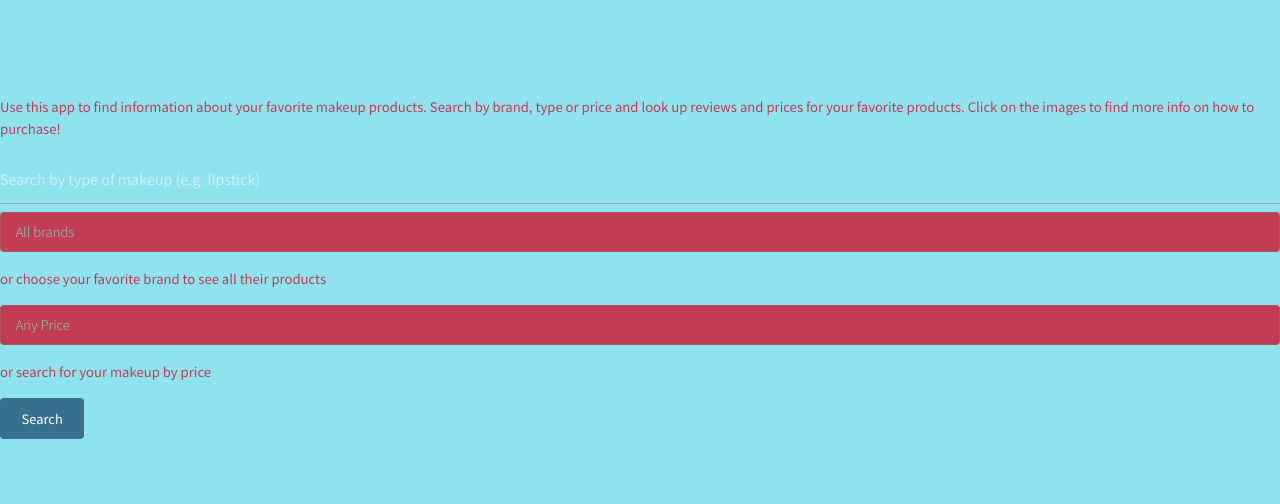
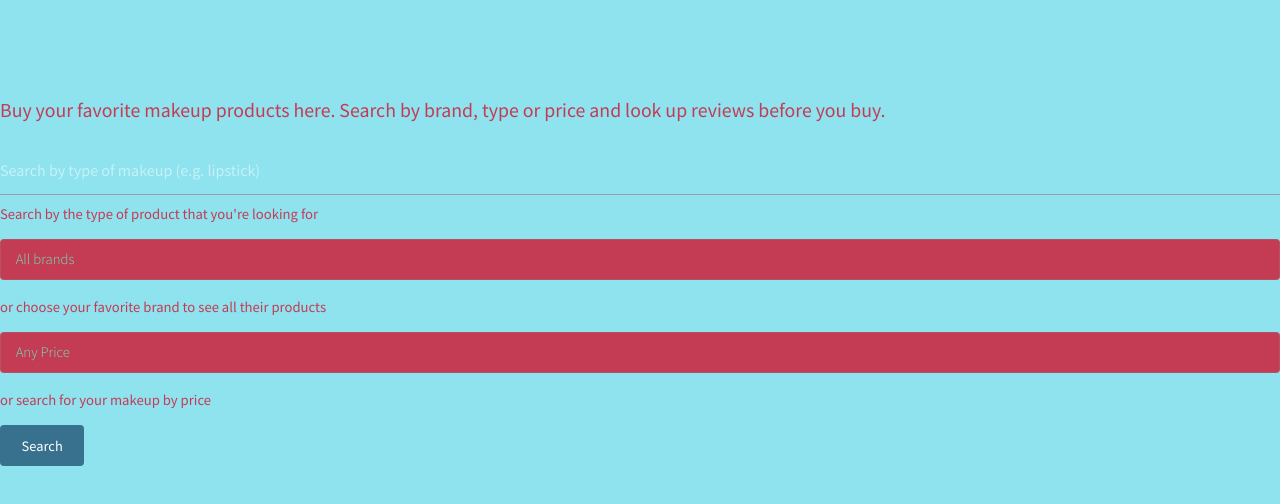
Before and after one commit to mikkimesfin/Makeup-Finder, a plain HTML site: page tuseday.html in a window 1280 px wide. Shown: the part 392-896 px from the top of the page. Drawn offline with nearby package versions, Linux system fonts and the light colour scheme.

Commit message:
added text

```diff
--- a/tuseday.html
+++ b/tuseday.html
@@ -42,12 +42,14 @@
    <a class="carousel-item" href="#five!"><img src="http://www.sephora.com/productimages/sku/s1894997-main-Lhero.jpg"></a>
  </div>
 
-<h1> Use this app to find information about your favorite makeup products. Search by brand, type or price and look up reviews and prices for your favorite products. Click on the images to find more info on how to purchase! </h1>
 
+
+<h3> Buy your favorite makeup products here. Search by brand, type or price and look up reviews before you buy.  </h3>
 
     <form>
 
       <input type="text" placeholder="Search by type of makeup (e.g. lipstick)">
+      <h1> Search by the type of product that you're looking for</h1>
       <select class="dropdown" id= "brandDropdown" name="">
         <option value="">All brands</option>
         <option value="maybelline">Maybelline</option>
```
